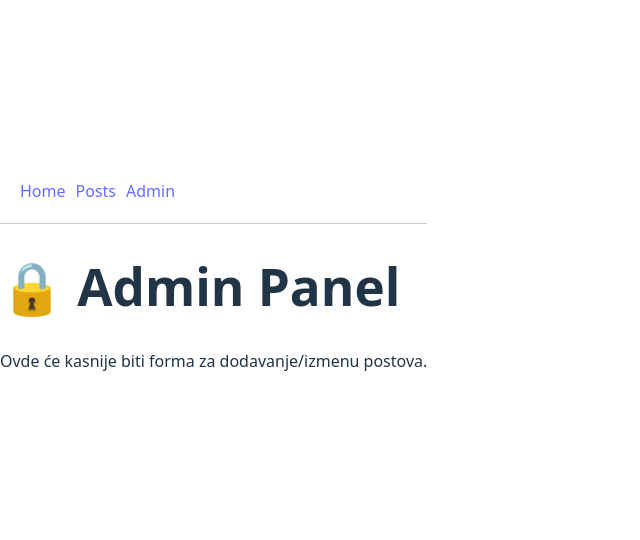
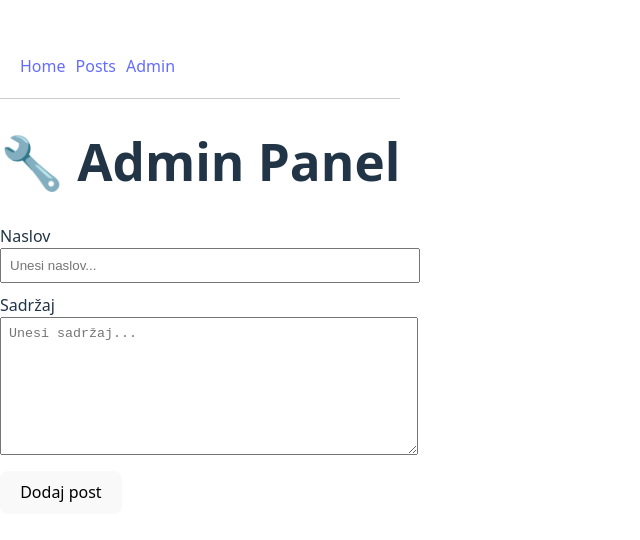
Before and after one commit to LjubicaDjoric/blog-app, a React (Vite) app: page /admin in a window 1280 px wide. Shown: the part 126-666 px from the top of the page, without its empty margins (0-640 px from the left). Built offline with nearby package versions, Linux system fonts and the light colour scheme.

Commit message:
feat: post details page (fetch by id)

```diff
--- a/db.json
+++ b/db.json
@@ -1,14 +1,19 @@
 {
   "posts": [
     {
-      "id": 1,
+      "id": "1",
       "title": "Post 1",
       "content": "Ovo je prvi post"
     },
     {
-      "id": 2,
+      "id": "2",
       "title": "Post 2",
       "content": "Ovo je drugi post"
+    },
+    {
+      "id": "8b6f",
+      "title": "Treći post",
+      "content": "Ovo je treći post dodat preko admin panela i JSON servera."
     }
   ]
 }
--- a/src/pages/AdminPanel.jsx
+++ b/src/pages/AdminPanel.jsx
@@ -1,8 +1,78 @@
-export default function AdminPanel() {
+import { useState } from "react";
+import axios from "axios";
+import { API_URL } from "../api";
+
+function AdminPanel() {
+  const [title, setTitle] = useState("");
+  const [content, setContent] = useState("");
+  const [msg, setMsg] = useState("");
+  const [loading, setLoading] = useState(false);
+
+  const handleSubmit = async (e) => {
+    e.preventDefault();
+    setMsg("");
+
+    if (!title.trim() || !content.trim()) {
+      setMsg("Popuni i naslov i sadržaj.");
+      return;
+    }
+
+    try {
+      setLoading(true);
+
+      // Ako šalješ id kao broj, json-server može i sam da dodeli id (najčešće).
+      const newPost = {
+        title: title.trim(),
+        content: content.trim(),
+      };
+
+      await axios.post(`${API_URL}/posts`, newPost);
+
+      setTitle("");
+      setContent("");
+      setMsg("✅ Post je dodat!");
+    } catch (err) {
+      console.error(err);
+      setMsg("❌ Greška pri dodavanju posta. Proveri da li radi json-server.");
+    } finally {
+      setLoading(false);
+    }
+  };
+
   return (
-    <>
-      <h1>🔒 Admin Panel</h1>
-      <p>Ovde će kasnije biti forma za dodavanje/izmenu postova.</p>
-    </>
+    <div>
+      <h1>🔧 Admin Panel</h1>
+
+      <form onSubmit={handleSubmit} style={{ maxWidth: 500 }}>
+        <div style={{ marginBottom: 10 }}>
+          <label>Naslov</label>
+          <input
+            type="text"
+            value={title}
+            onChange={(e) => setTitle(e.target.value)}
+            style={{ width: "100%", padding: 8 }}
+            placeholder="Unesi naslov..."
+          />
+        </div>
+
+        <div style={{ marginBottom: 10 }}>
+          <label>Sadržaj</label>
+          <textarea
+            value={content}
+            onChange={(e) => setContent(e.target.value)}
+            style={{ width: "100%", padding: 8, minHeight: 120 }}
+            placeholder="Unesi sadržaj..."
+          />
+        </div>
+
+        <button type="submit" disabled={loading}>
+          {loading ? "Dodajem..." : "Dodaj post"}
+        </button>
+
+        {msg && <p style={{ marginTop: 10 }}>{msg}</p>}
+      </form>
+    </div>
   );
 }
+
+export default AdminPanel;
--- a/src/pages/PostDetails.jsx
+++ b/src/pages/PostDetails.jsx
@@ -5,32 +5,33 @@ import { API_URL } from "../api";
 
 function PostDetails() {
   const { id } = useParams();
-
   const [post, setPost] = useState(null);
-  const [loading, setLoading] = useState(true);
   const [error, setError] = useState("");
 
   useEffect(() => {
-    const loadPost = async () => {
+    async function fetchPost() {
       try {
-        setLoading(true);
         setError("");
-
         const res = await axios.get(`${API_URL}/posts/${id}`);
         setPost(res.data);
-      } catch (e) {
-        setError("Post nije pronađen ili je došlo do greške.");
-      } finally {
-        setLoading(false);
+      } catch (err) {
+        setError("Post nije pronađen ili server nije pokrenut.");
       }
-    };
+    }
 
-    loadPost();
+    fetchPost();
   }, [id]);
 
-  if (loading) return <p>Učitavanje...</p>;
-  if (error) return <p style={{ color: "red" }}>{error}</p>;
-  if (!post) return <p>Nema podataka.</p>;
+  if (error) {
+    return (
+      <div>
+        <p style={{ color: "red" }}>{error}</p>
+        <Link to="/posts">← Nazad na listu</Link>
+      </div>
+    );
+  }
+
+  if (!post) return <p>Učitavanje...</p>;
 
   return (
     <div>
@@ -38,7 +39,7 @@ function PostDetails() {
       <p>{post.content}</p>
 
       <br />
-      <Link to="/posts">← Nazad na sve postove</Link>
+      <Link to="/posts">← Nazad na listu</Link>
     </div>
   );
 }
```
